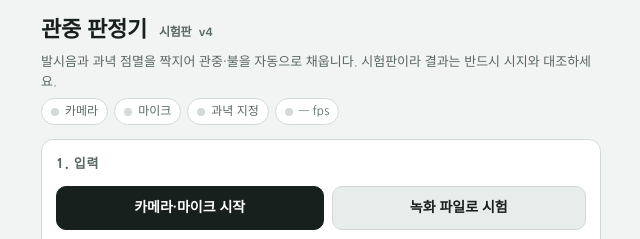
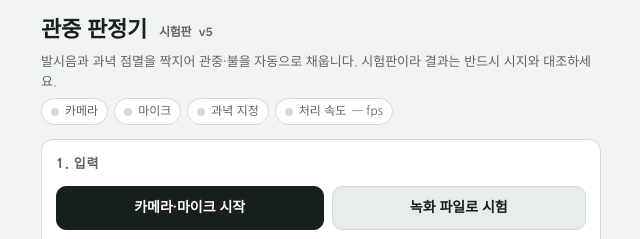
Before and after one commit to cchung79/gukgung-judge, a plain HTML site: page index.html in a window 1280 px wide. Shown: the top 239 px of the page, 319-959 px from the left. Drawn offline with Linux system fonts and the light colour scheme.

Commit message:
v5: fps 표시를 「처리 속도」로 이름 변경
Co-Authored-By: Claude Opus 5.5 <noreply@anthropic.com>
Claude-Session: https://claude.ai/code/session_01A64th1did6orEzxLjXUjF8

```diff
--- a/index.html
+++ b/index.html
@@ -111,13 +111,13 @@ details summary{cursor:pointer;font-weight:700;font-size:14px}
 <body>
 <div class="wrap">
 <header>
-  <h1>관중 판정기 <span class="ver">시험판 v4</span></h1>
+  <h1>관중 판정기 <span class="ver">시험판 v5</span></h1>
   <p class="sub">발시음과 과녁 점멸을 짝지어 관중·불을 자동으로 채웁니다. 시험판이라 결과는 반드시 시지와 대조하세요.</p>
   <div class="chips">
     <span class="chip" id="chCam"><span class="dot"></span>카메라</span>
     <span class="chip" id="chMic"><span class="dot"></span>마이크</span>
     <span class="chip" id="chRoi"><span class="dot"></span>과녁 지정</span>
-    <span class="chip" id="chFps"><span class="dot"></span><span id="fpsTxt">— fps</span></span>
+    <span class="chip" id="chFps"><span class="dot"></span>처리 속도 <span id="fpsTxt">— fps</span></span>
   </div>
 </header>
 
```
